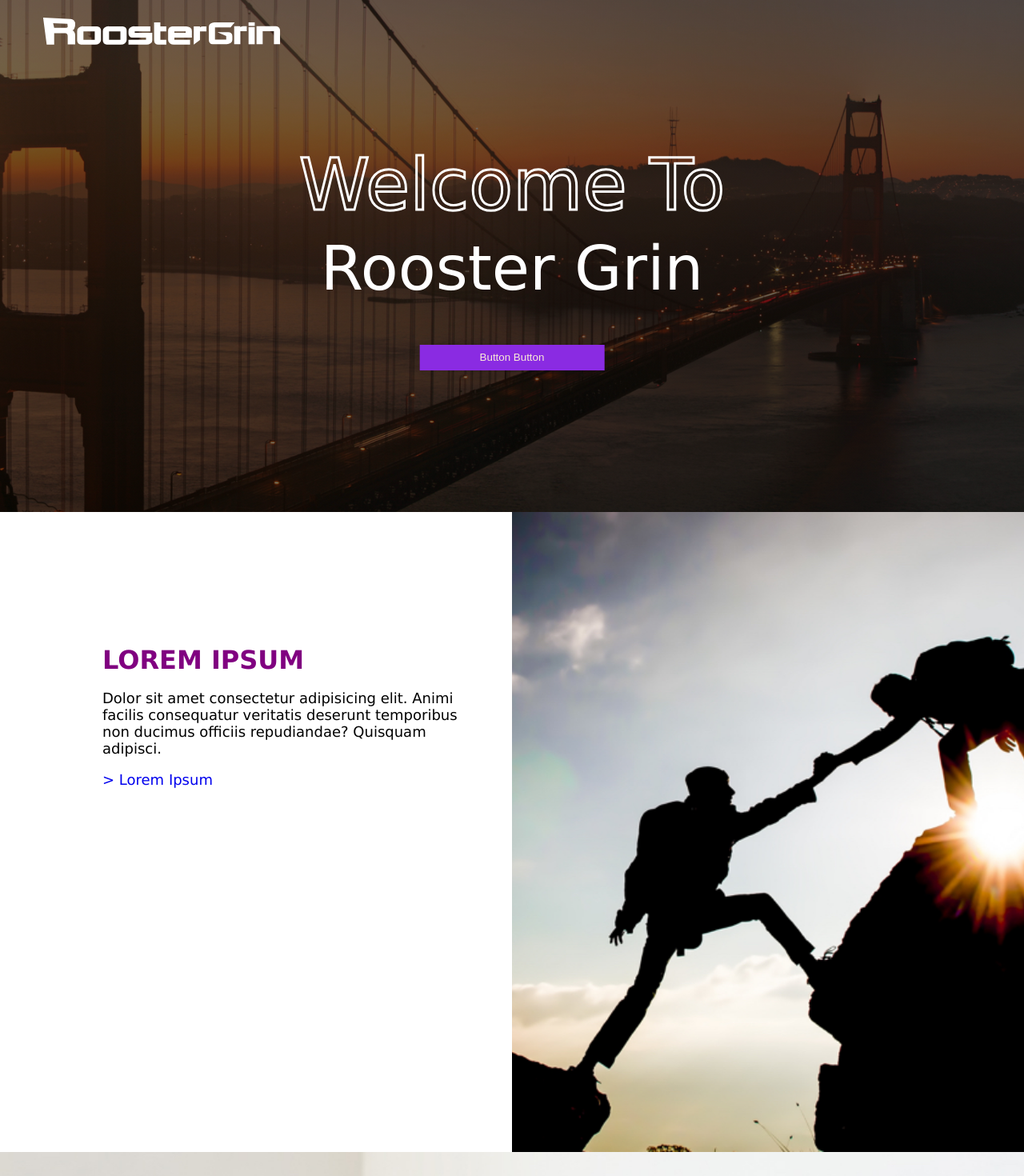
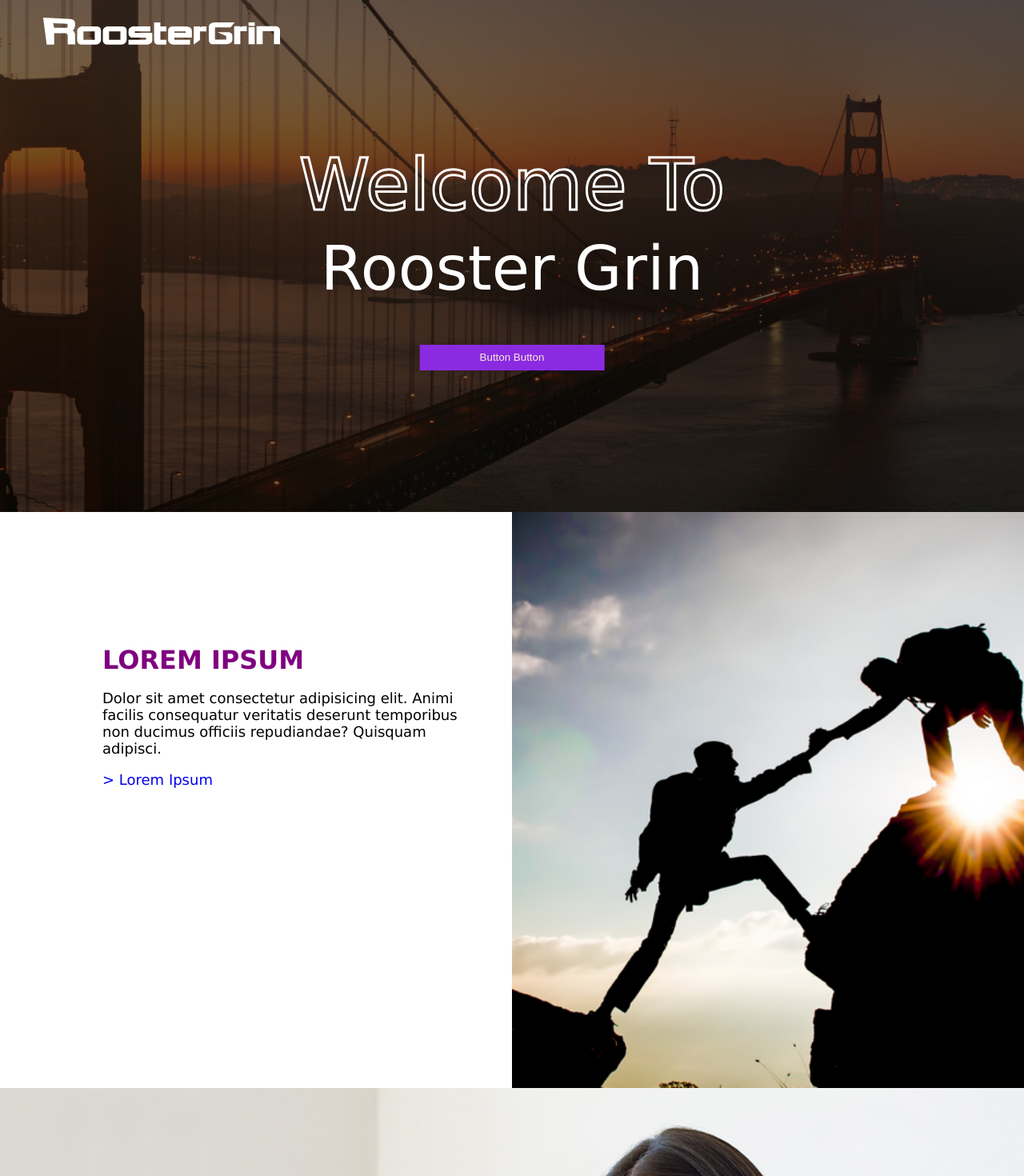
Before and after one commit to Geddydukes/Front-end-rooster, a React (Create React App) app: page / in a window 1280 px wide. Shown: the top 1470 px of the page at 80% size. Built offline with nearby package versions, Linux system fonts and the light colour scheme.

Commit message:
small css changes

```diff
--- a/src/App.css
+++ b/src/App.css
@@ -464,7 +464,7 @@
     margin-top: 22%;
   }
   .bodySection {
-    height: 100vh;
+    height: 90vh;
   }
   .homeIcons {
     height: 10vh;
@@ -473,6 +473,13 @@
     padding: 5px;
     margin: -5px;
   }
+  /* .bodySectionThree {
+    height: 70vh;
+  }
+
+  .bodySectionFive {
+    height: 70vh;
+  } */
 }
 
 @media only screen and (max-height: 550px) and (min-width: 600px) {
@@ -492,4 +499,7 @@
     padding: 5px;
     margin: -5px;
   }
+  .bodySectionFive {
+    height: 120vh;
+  }
 }
```
